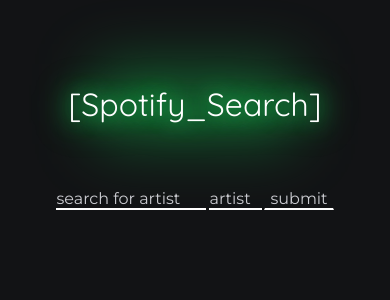
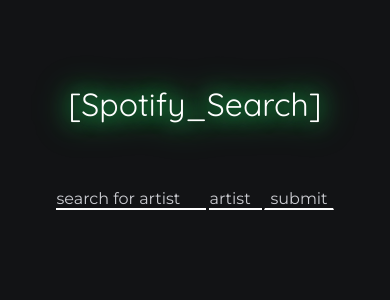
Before and after one commit to adrianwysocki77/spotify_search, a PHP site: page / in a window 390 px wide. Shown: the top 300 px of the page. Run offline with PHP 8.4, Linux system fonts and the light colour scheme.

Commit message:
fixing mobile version

```diff
--- a/styles.css
+++ b/styles.css
@@ -133,7 +133,7 @@ button {
   filter: blur(15px);
 }
 
-.neoncontainer:before {
+/* .neoncontainer:before {
   content: "";
   width: 900px;
   height: 80px;
@@ -142,7 +142,7 @@ button {
   z-index: -2;
   opacity: 0.5;
   filter: blur(30px);
-}
+} */
 
 .searchdiv {
   display: flex;
```
